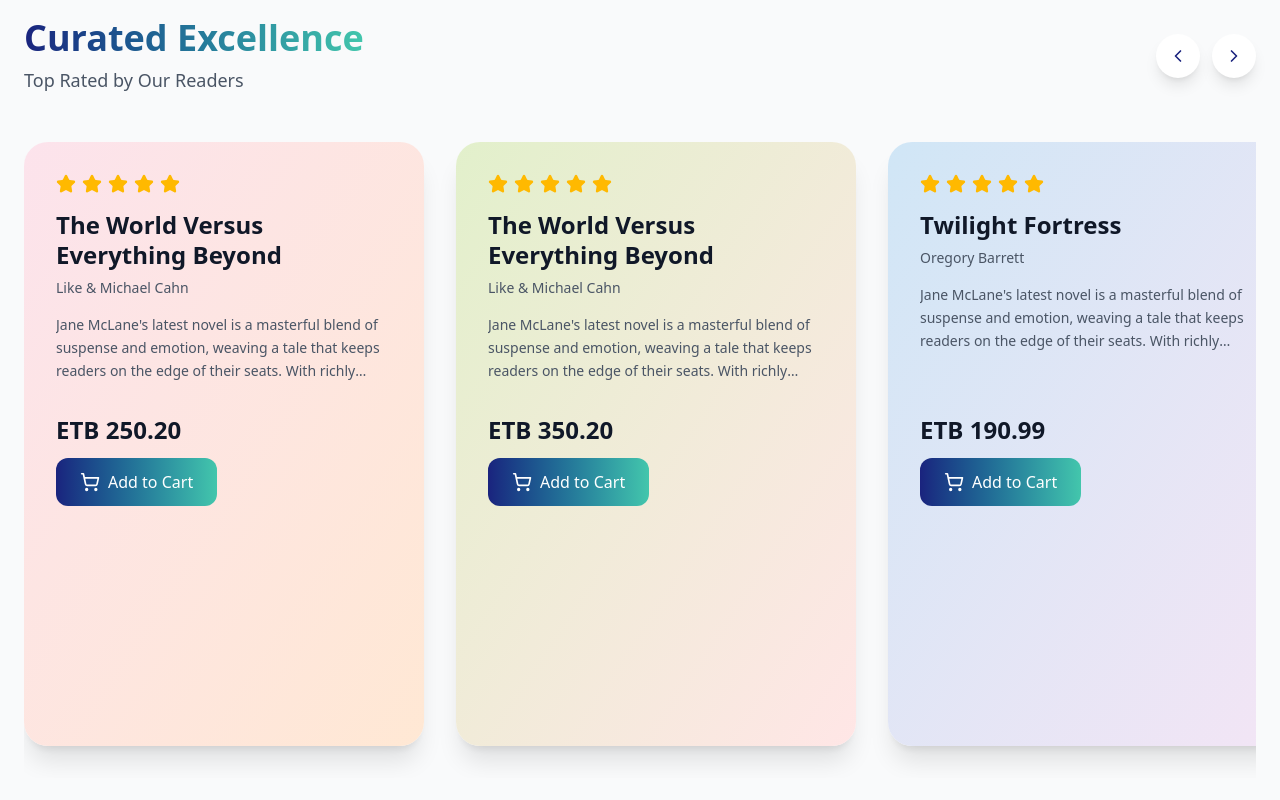
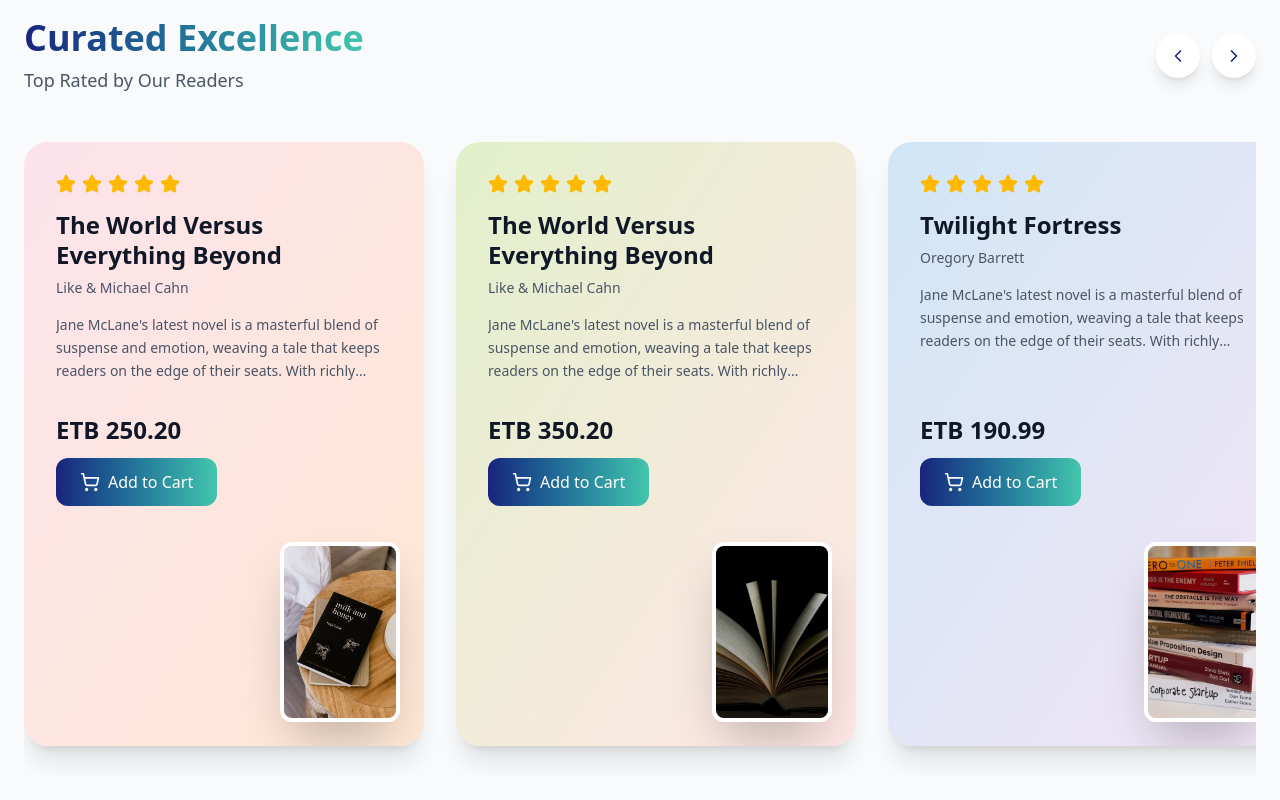
Before and after one commit to firoliyos/book-seller, a React (Vite) app in the folder frontend/: page / in a window 1280 px wide. Shown: the part 978-1778 px from the top of the page. Built offline with nearby package versions, Linux system fonts and the light colour scheme.

Commit message:
images of the book

```diff
--- a/frontend/src/components/OurBestSellers.jsx
+++ b/frontend/src/components/OurBestSellers.jsx
@@ -95,10 +95,11 @@ const OurBestSellers = () => {
                             </div>
                            </div>
                         </div>
+
+                        <img src={book.image} alt={book.title} className={styles.bookImage}/>
                     </div>
                 ))}
             </div>
-
        </div>
     </section>
   )
```
